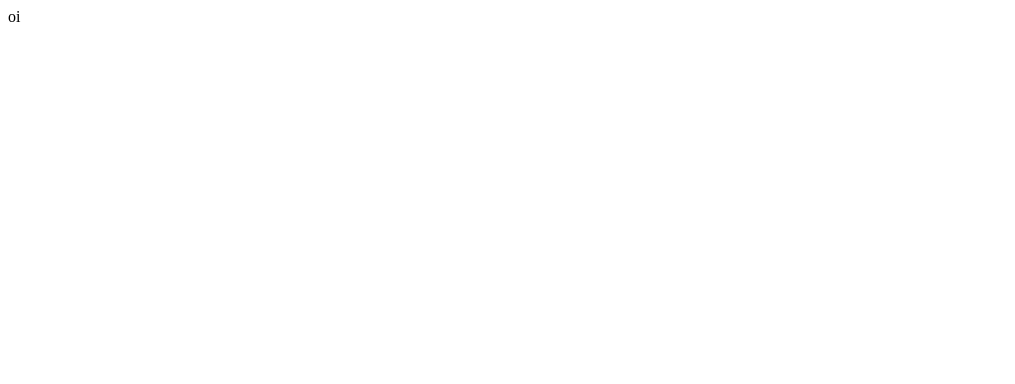
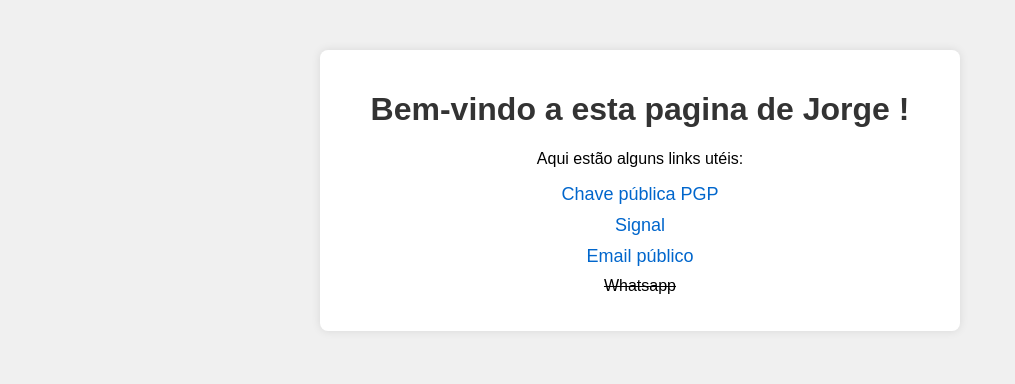
Before and after one commit to jorge2000x/jorge2000x.github.io, a plain HTML site: page index.html in a window 1280 px wide. Shown: the whole page, without its empty margins (0-1015 px from the left). Drawn offline with Linux system fonts and the light colour scheme.

Commit message:
Update index.html

```diff
--- a/index.html
+++ b/index.html
@@ -1 +1,58 @@
-oi
+<!DOCTYPE html>
+<html lang="pt-br">
+<head>
+    <meta charset="UTF-8">
+    <meta name="viewport" content="width=device-width, initial-scale=1.0">
+    <title>Links</title>
+    <style>
+        body {
+            font-family: Arial, sans-serif;
+            text-align: center;
+            background-color: #f0f0f0;
+            margin: 0;
+            padding: 0;
+        }
+        .container {
+            max-width: 600px;
+            margin: 50px auto;
+            padding: 20px;
+            background-color: #fff;
+            border-radius: 8px;
+            box-shadow: 0 0 10px rgba(0, 0, 0, 0.1);
+        }
+        h1 {
+            color: #333;
+        }
+        .link-list {
+            list-style-type: none;
+            padding: 0;
+        }
+        .link-list li {
+            margin: 10px 0;
+        }
+        .link-list a {
+            text-decoration: none;
+            color: #0066cc;
+            font-size: 18px;
+        }
+        .link-list a:hover {
+            text-decoration: underline;
+        }
+    </style>
+</head>
+<body>
+
+    <div class="container">
+        <h1>Bem-vindo a esta pagina de Jorge  !</h1>
+        <p>Aqui estão alguns links utéis:</p>
+
+        <ul class="link-list">
+            <li><a href="https://github.com/jorge2000x/jorge2000x.github.io/blob/cd9a7a94b62e94c8f51be1588beaa305e315e837/publickey.asc" target="_blank">Chave pública PGP  </a></li>
+            <li><a href="https://signal.me/#eu/mJW4aGmGGtoqcUfGKGWy4IbFbBDT2RCJV_a7iY3XCbFoWUi0KWZL-6LPj6lBfl8j" target="_blank">Signal</a></li>
+            <li><a href="mailto:t1g185ap@duck.com" target="_blank">Email público</a></li>
+            <li><s>Whatsapp</s></li>
+        </ul>
+    </div>
+
+</body>
+</html>
```
